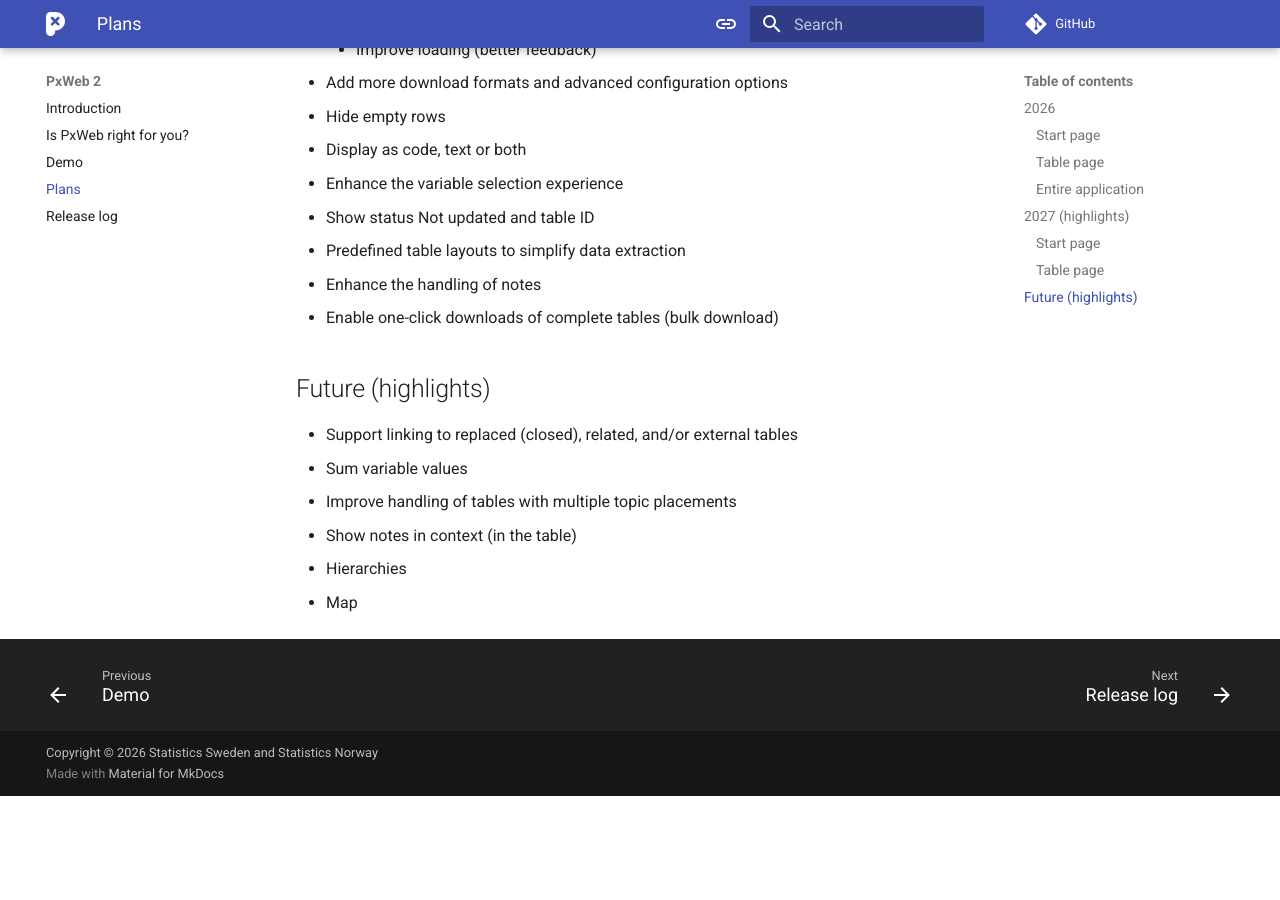
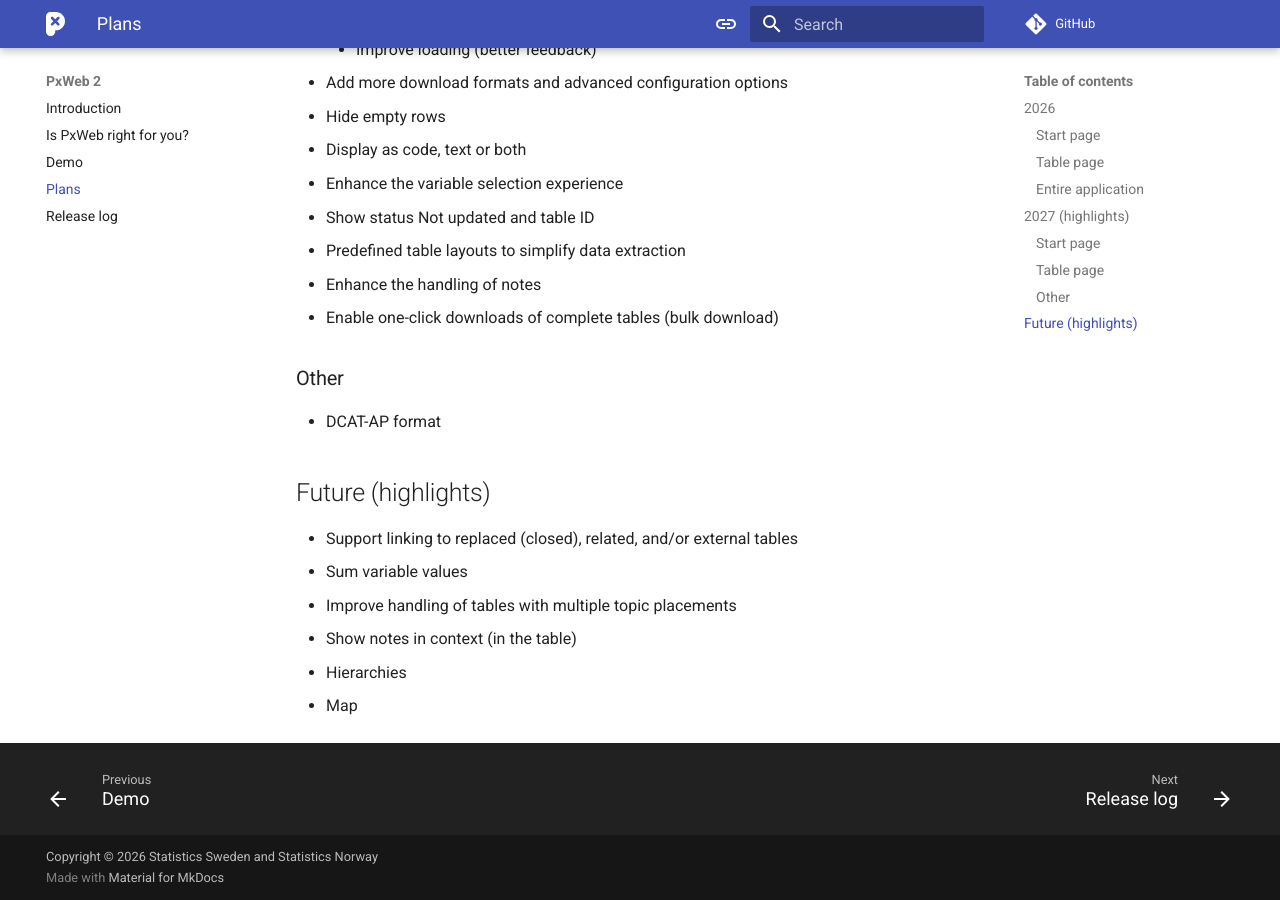
Before and after one commit to PxTools/pxtools.github.io, an MkDocs documentation site: the page built from docs/PxWeb2/project/plans.md, in a window 1280 px wide and 900 px high, scrolled down 1854 px. Built offline with MkDocs 1.6.1 and Material for MkDocs 9.7.7, drawn with Linux system fonts in a browser that asks for light colours; comment, search, counter and statistics services are not loaded; before the commit the page ends 2650 px from its top, so only the background shows below that.

Commit message:
Add DCAT-AP format to project plans (#102)

```diff
--- a/docs/PxWeb2/project/plans.md
+++ b/docs/PxWeb2/project/plans.md
@@ -55,6 +55,9 @@ The priorities below reflect our current focus areas. They may change over time
 - Enhance the handling of notes
 - Enable one-click downloads of complete tables (bulk download)
 
+### Other
+- DCAT-AP format
+
 ## Future (highlights)
 - Support linking to replaced (closed), related, and/or external tables
 - Sum variable values
```
